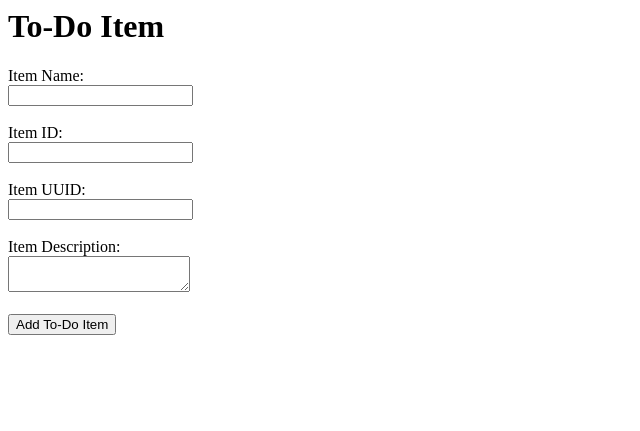
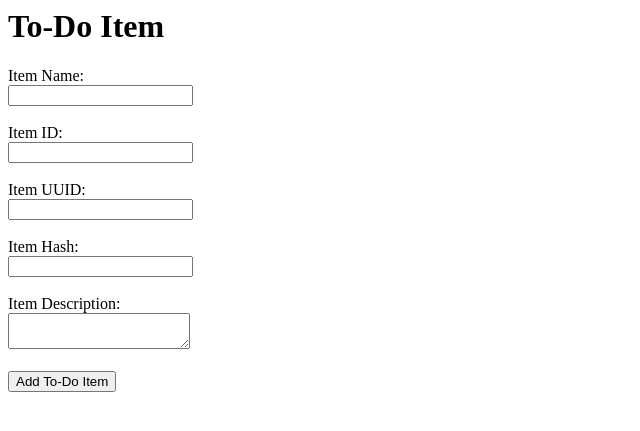
Before and after one commit to NajPathan-Devops/Flask_and_MongoDB_Naj, a Flask app: page / in a window 1280 px wide. Shown: the part 295-726 px from the top of the page, without its empty margins (0-640 px from the left). Run offline with Flask 3, Linux system fonts and the light colour scheme.

Commit message:
Add Item Hash field

```diff
--- a/templates/form.html
+++ b/templates/form.html
@@ -40,6 +40,8 @@
         <input type="text" id="itemId" name="itemId" required><br><br>
         <label for="itemUuid">Item UUID:</label><br>
         <input type="text" id="itemUuid" name="itemUuid" required><br><br>
+        <label for="itemHash">Item Hash:</label><br>
+        <input type="text" id="itemHash" name="itemHash" required><br><br>
 
         <label for="itemDescription">Item Description:</label><br>
         <textarea id="itemDescription" name="itemDescription" required></textarea><br><br>
```
